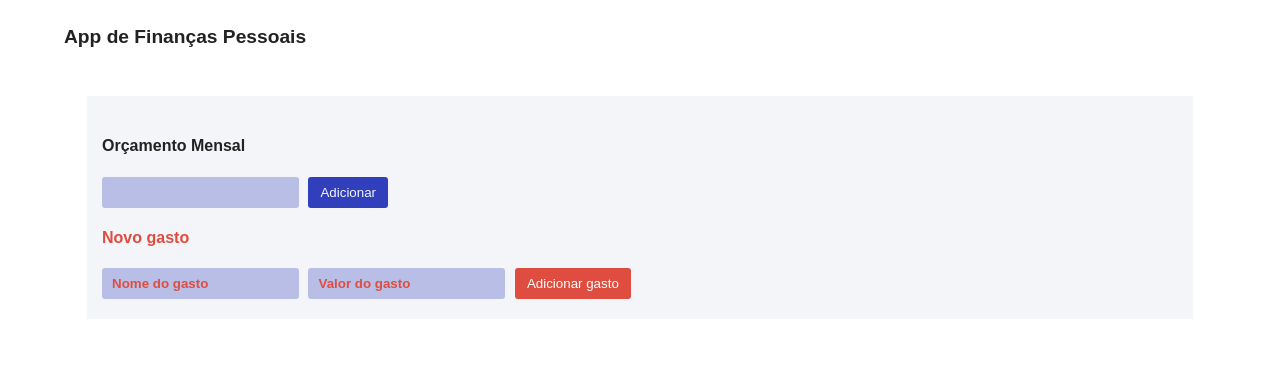
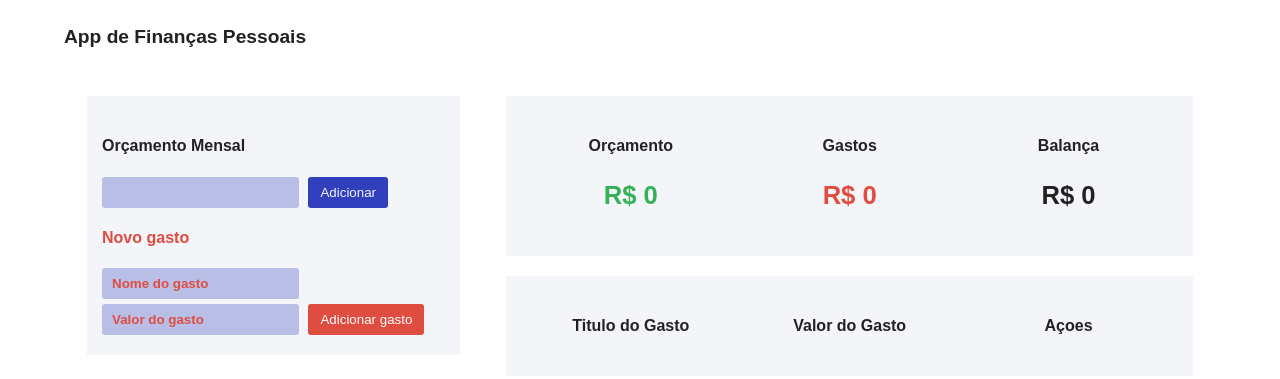
Before and after one commit to thiago-miranda/appFinancas, a plain HTML site: page index.html in a window 1280 px wide. Drawn offline with Linux system fonts and the light colour scheme.

Commit message:
telaPrincipal

```diff
--- a/assets/css/main.css
+++ b/assets/css/main.css
@@ -88,8 +88,81 @@ input[type="number"] {
   padding: 8px 12px;
   border: 0;
   border-radius: 3px;
+  margin-top: 5px;
 }
 
 .expense-name-title {
   color: var(--mainRed);
 }
+
+/* Secao Principal  */
+
+.section-main {
+  display: flex;
+  flex-direction: column;
+  flex-basis: 40%;
+  flex: 2;
+
+  margin: 2%;
+}
+
+.section-stats {
+  background: var(--bgWhite);
+  padding: 20px 15px;
+
+  display: flex;
+  flex-direction: row;
+  justify-content: center;
+}
+
+.info-stats {
+  flex: 1;
+  justify-self: center;
+  text-align: center;
+}
+
+.info-title {
+  color: var(--mainDark);
+}
+
+.info-stats h3 {
+  font-size: 1.6rem;
+}
+
+.budget {
+  color: var(--mainGreen);
+}
+
+.expense {
+  color: var(--mainRed);
+}
+
+.section-table {
+  background: var(--bgWhite);
+  padding: 20px 15px;
+  margin-top: 20px;
+}
+
+.expense-list-titles {
+  display: flex;
+  flex-basis: 30%;
+  flex-direction: row;
+  justify-content: center;
+}
+
+.list-info {
+  flex: 1;
+  text-align: center;
+}
+
+.expense-list {
+  display: flex;
+  flex-direction: row;
+  justify-content: center;
+}
+
+.list-item {
+  flex: 1;
+  flex-direction: row;
+  text-align: center;
+}
--- a/index.html
+++ b/index.html
@@ -37,6 +37,33 @@
           </button>
         </form>
       </div>
+      <div class="section-main">
+        <div class="section-stats">
+          <div class="info-stats">
+            <h4 class="info-title" id="budget-title">Orçamento</h4>
+            <h3 class="budget" id="budget">R$ <span id="budget-amount">0</span></h3>
+          </div>
+          <div class="info-stats">
+            <h4 class="info-title" id="expense-title">Gastos</h4>
+            <h3 class="expense" id="expense">R$ <span id="expense-amount">0</span></h3>
+          </div>
+          <div class="info-stats">
+            <h4 class="info-title" id="balance-title">Balança</h4>
+            <h3 class="balance" id="balance">R$ <span id="balance-amount">0</span></h3>
+          </div>
+        </div>
+
+        <div class="section-table">
+          <div class="expense-list-titles">
+            <h4 class="list-info">Titulo do Gasto</h4>
+            <h4 class="list-info">Valor do Gasto</h4>
+            <h4 class="list-info">Açoes</h4>
+          </div>
+          <div class="expense-list" id="expense-list">
+
+          </div>
+        </div>
+      </div>
     </div>
     <script src="assets/js/app.js"></script>
   </body>
```
